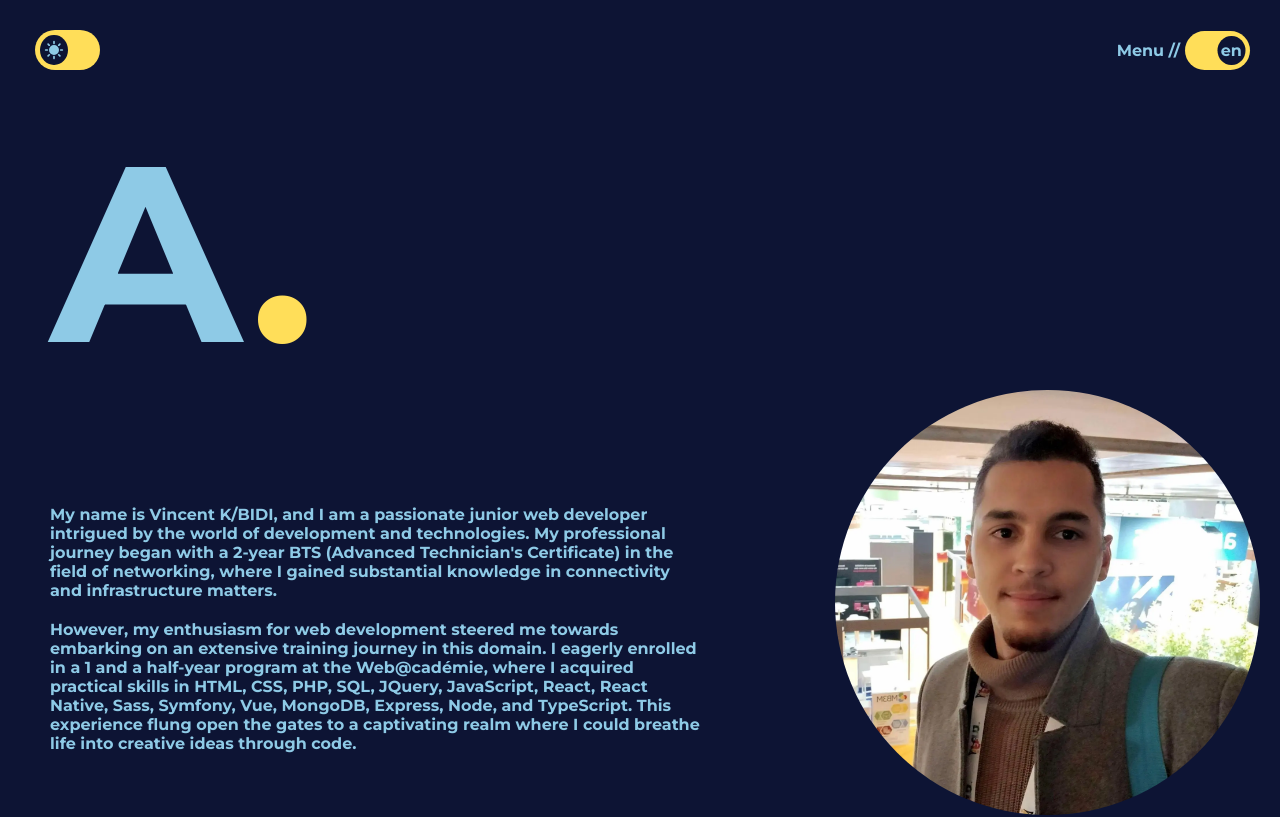
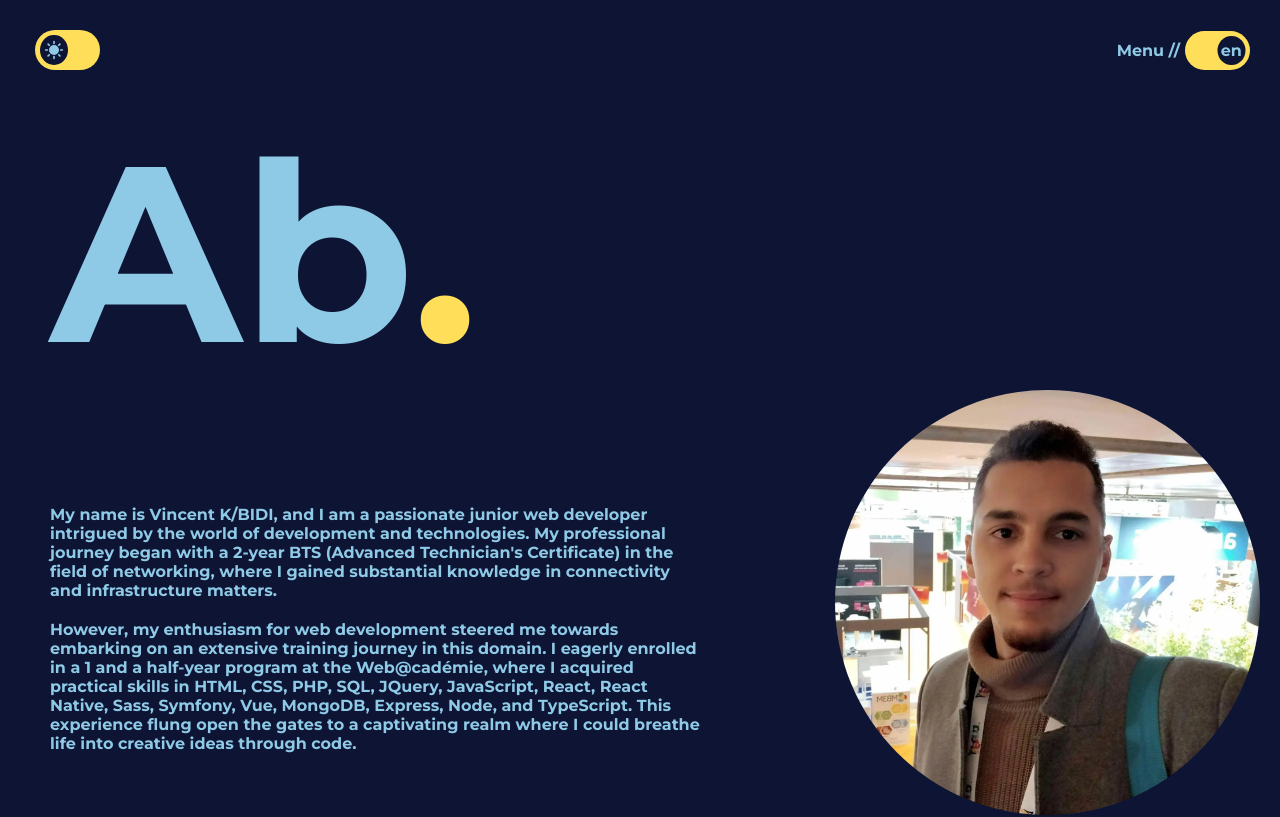
Before and after one commit to archi974/Portfolio-2.0, a React (Create React App) app: page /about-me in a window 1280 px wide. Shown: the top 817 px of the page. Built offline with nearby package versions, Linux system fonts and the light colour scheme.

Commit message:
[UPDATE] auto typing text

```diff
--- a/src/components/autoTypingText.jsx
+++ b/src/components/autoTypingText.jsx
@@ -1,30 +1,44 @@
 import React, { useState, useEffect } from 'react';
 
-const AutoTypingText = ({ text }) => {
+const Typing = ({ text, speed = 400, loop = true }) => {
   const [displayedText, setDisplayedText] = useState('');
   const [currentIndex, setCurrentIndex] = useState(0);
+  const [isDeleting, setIsDeleting] = useState(false);
 
   useEffect(() => {
-    if (currentIndex < text.length) {
-      const typingTimeout = setTimeout(() => {
+    const typingTimeout = setTimeout(() => {
+      if (!isDeleting) {
+        // Ajoute un caractère au texte affiché
         setDisplayedText((prevText) => prevText + text[currentIndex]);
-        setCurrentIndex((prevIndex) => prevIndex + 1);
-      }, 200); // Délai entre chaque ajout de caractère (en millisecondes)
+        setCurrentIndex((prevIndex) => (prevIndex + 1) % text.length);
 
-      // Nettoyer le timeout lorsque le composant est démonté ou lorsque tout le texte a été affiché
-      return () => clearTimeout(typingTimeout);
-    } else {
-      // Réinitialiser le texte après un certain délai
-      const resetTimeout = setTimeout(() => {
-        setDisplayedText('');
-        setCurrentIndex(0);
-      }, 4000);
+        if (currentIndex === text.length - 1) {
+          // Commence à effacer après avoir affiché tout le texte
+          setIsDeleting(true);
+        }
+      } else {
+        // Enlève un caractère du texte affiché
+        setDisplayedText((prevText) => prevText.slice(0, -1));
 
-      return () => clearTimeout(resetTimeout);
-    }
-  }, [currentIndex, text]);
+        if (displayedText === '') {
+          // Réinitialise l'index après avoir effacé tout le texte
+          setCurrentIndex(0);
+          setIsDeleting(false);
 
-  return <h1>{displayedText}</h1>;
+          if (!loop) {
+            // Arrête le typage lorsque tout le texte a été effacé et la boucle n'est pas activée
+            clearTimeout(typingTimeout);
+          }
+        }
+      }
+    }, isDeleting ? speed / 2 : speed); // Délai entre chaque ajout ou suppression de caractère (en millisecondes)
+
+    // Nettoyer le timeout lorsque le composant est démonté
+    return () => clearTimeout(typingTimeout);
+  }, [currentIndex, text, speed, loop, isDeleting, displayedText]);
+
+  return (<h1>{displayedText}</h1>)
+
 };
 
-export default AutoTypingText;
+export default Typing;
--- a/src/styles/pages/_aboutMe.scss
+++ b/src/styles/pages/_aboutMe.scss
@@ -12,11 +12,16 @@
         align-items: center;
         margin-bottom: 100px;
         display: block;
-        width: 850px;
+        width: 875px;
+
+        @media only screen and (max-width: 1184px) {
+            width: auto;
+        }
 
         @media only screen and (max-width: 660px) {
             text-align: center;
         }
+
 
         @media only screen and (max-width: 510px) {
             font-size: $font-size-xs;
```
Also changed, not shown: src/styles/index.min.css, 1 other file (tests, documents, lock files or other folders).
